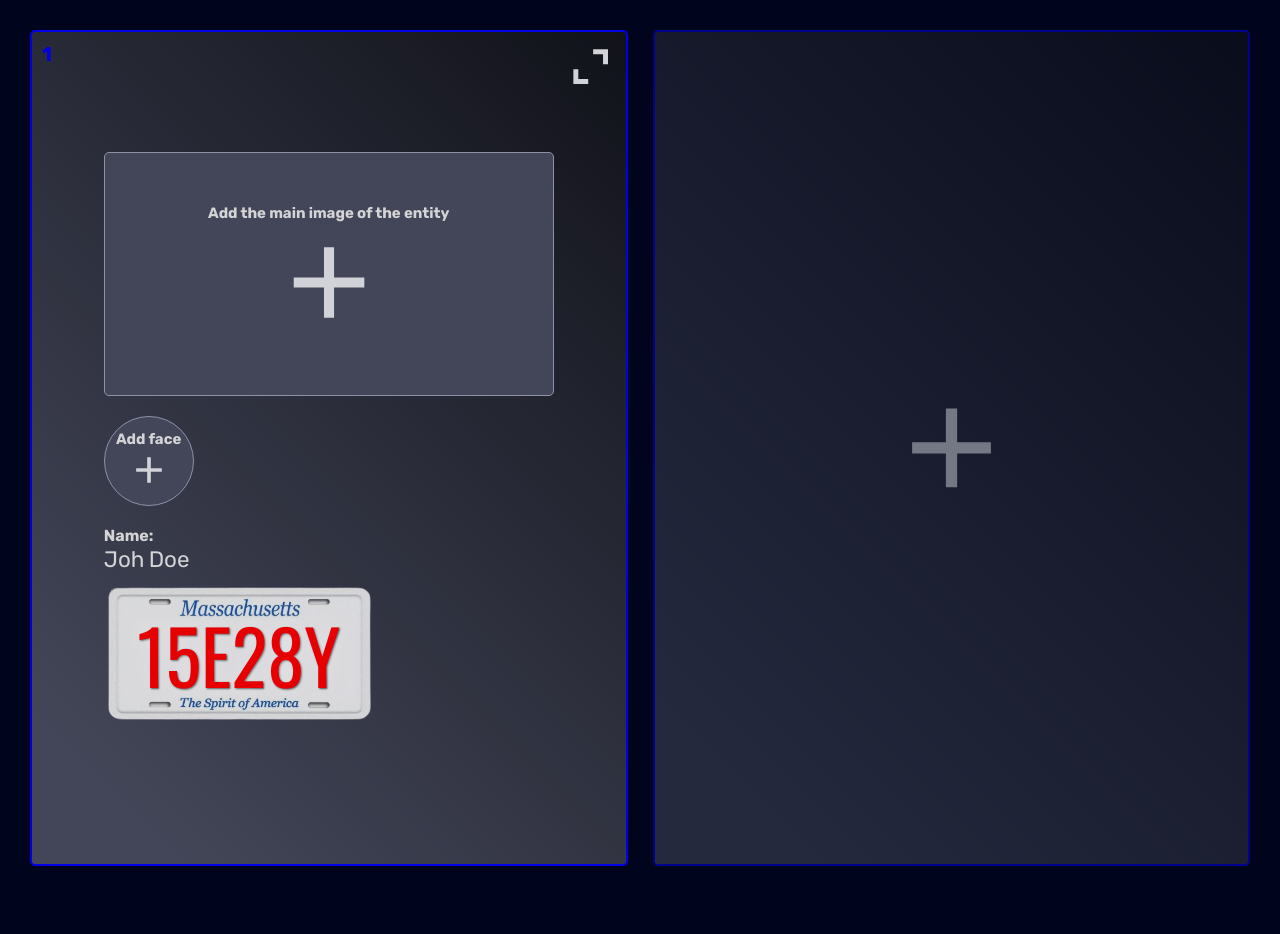
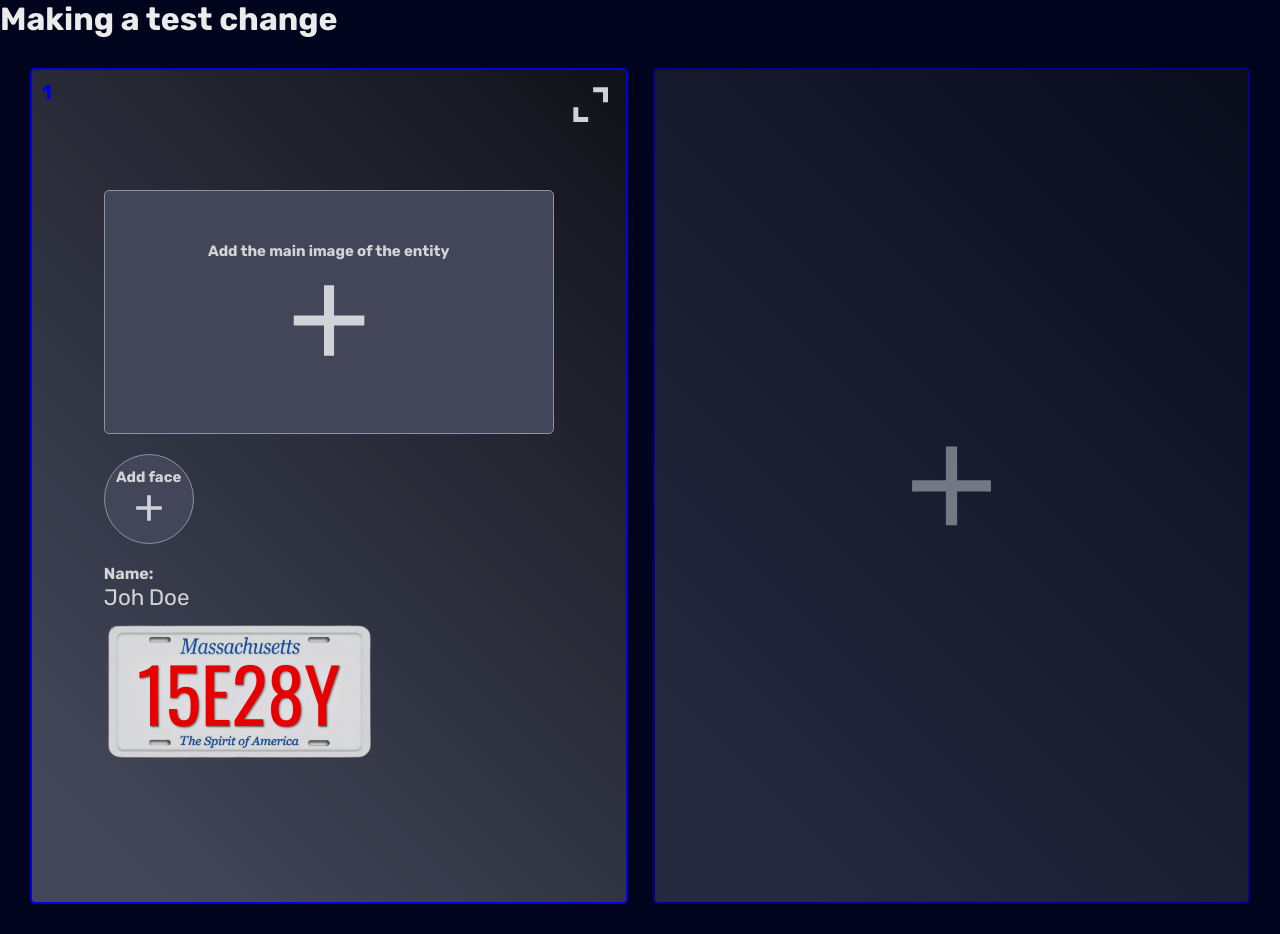
Before and after one commit to AILyricEditor/watchmans-collection, a plain HTML site: page index.html in a window 1280 px wide. Before the commit the page ends 896 px from the top, so only its background shows below. Drawn offline with nearby package versions, Linux system fonts and the light colour scheme.

Commit message:
Making another test change

```diff
--- a/index.html
+++ b/index.html
@@ -8,6 +8,8 @@
 	<script src="main.js" defer="true"></script>
 </head>
 <body>
+
+	<h1>Making a test change</h1>
 
 	<div id="overlay"></div>
 
```
